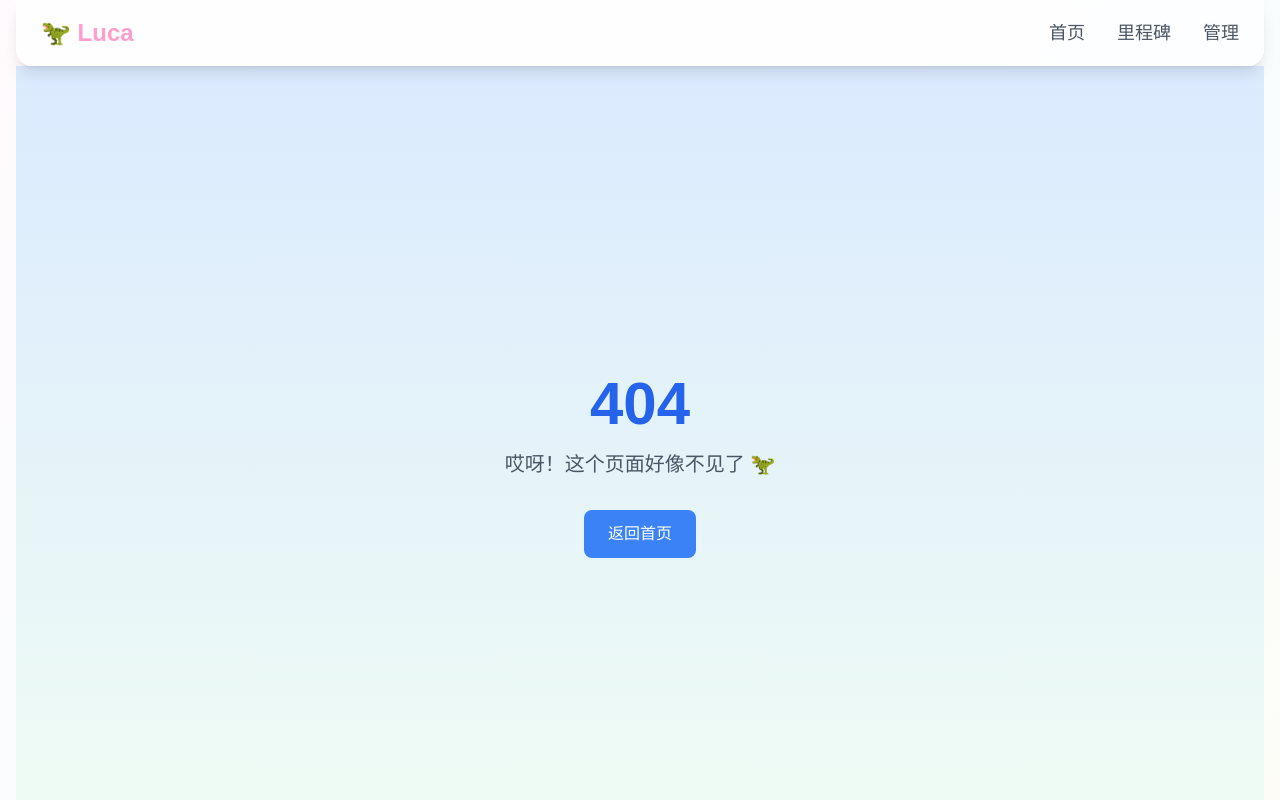
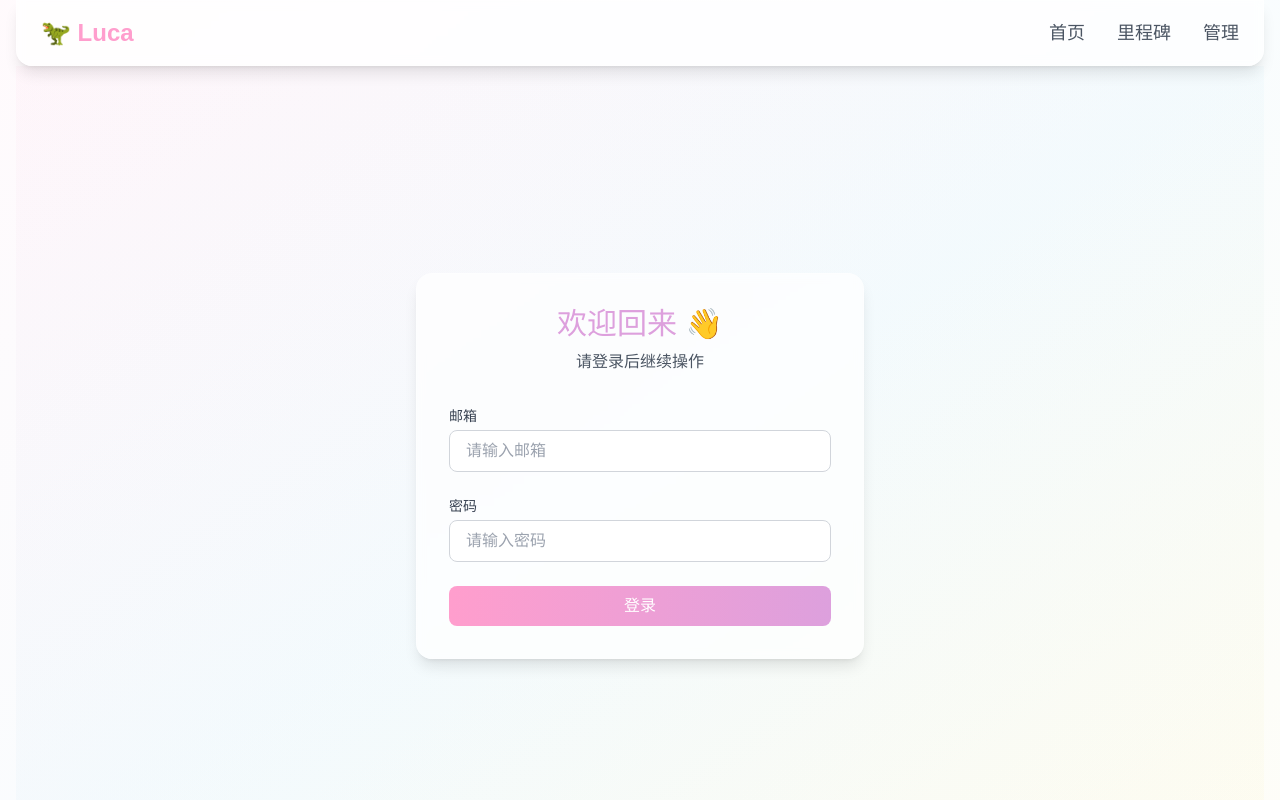
Before and after one commit to luckysonyu99/luckysonyu99.github.io, a Next.js app: page /auth/signin in a window 1280 px wide. Before the commit this address had no page. Shown: the top 800 px of the page. Built offline with nearby package versions, Linux system fonts and the light colour scheme; a web font is replaced by a local one.

Commit message:
Add authentication system

```diff
--- a/app/admin/layout.tsx
+++ b/app/admin/layout.tsx
@@ -2,6 +2,7 @@
 import React from 'react';
 import Link from 'next/link';
 import { usePathname } from 'next/navigation';
+import { signOut } from 'next-auth/react';
 
 const menuItems = [
   {
@@ -33,6 +34,10 @@ export default function AdminLayout({
 }) {
   const pathname = usePathname();
 
+  const handleSignOut = () => {
+    signOut({ callbackUrl: '/' });
+  };
+
   return (
     <div className="flex min-h-screen">
       {/* 侧边栏 */}
@@ -60,6 +65,16 @@ export default function AdminLayout({
               );
             })}
           </nav>
+
+          <div className="mt-8 pt-8 border-t border-gray-200">
+            <button
+              onClick={handleSignOut}
+              className="flex items-center gap-3 px-4 py-3 rounded-lg text-gray-600 hover:bg-gray-50 transition-colors w-full"
+            >
+              <span className="text-xl">👋</span>
+              <span className="font-medium">退出登录</span>
+            </button>
+          </div>
         </div>
       </div>
 
--- /dev/null
+++ b/app/api/auth/[...nextauth]/route.ts
@@ -0,0 +1,53 @@
+import NextAuth from 'next-auth';
+import CredentialsProvider from 'next-auth/providers/credentials';
+import { supabase } from '@/lib/supabase';
+
+const handler = NextAuth({
+  providers: [
+    CredentialsProvider({
+      name: 'Credentials',
+      credentials: {
+        email: { label: '邮箱', type: 'email' },
+        password: { label: '密码', type: 'password' }
+      },
+      async authorize(credentials) {
+        if (!credentials?.email || !credentials?.password) {
+          return null;
+        }
+
+        const { data: { user }, error } = await supabase.auth.signInWithPassword({
+          email: credentials.email,
+          password: credentials.password,
+        });
+
+        if (error || !user) {
+          return null;
+        }
+
+        return {
+          id: user.id,
+          email: user.email,
+        };
+      },
+    }),
+  ],
+  pages: {
+    signIn: '/auth/signin',
+  },
+  callbacks: {
+    async jwt({ token, user }) {
+      if (user) {
+        token.id = user.id;
+      }
+      return token;
+    },
+    async session({ session, token }) {
+      if (session.user) {
+        session.user.id = token.id as string;
+      }
+      return session;
+    },
+  },
+})
+
+export { handler as GET, handler as POST }
--- /dev/null
+++ b/app/auth/signin/page.tsx
@@ -0,0 +1,105 @@
+'use client';
+import React, { useState } from 'react';
+import { signIn } from 'next-auth/react';
+import { useRouter } from 'next/navigation';
+import { motion } from 'framer-motion';
+
+export default function SignIn() {
+  const router = useRouter();
+  const [email, setEmail] = useState('');
+  const [password, setPassword] = useState('');
+  const [error, setError] = useState('');
+  const [loading, setLoading] = useState(false);
+
+  const handleSubmit = async (e: React.FormEvent) => {
+    e.preventDefault();
+    setError('');
+    setLoading(true);
+
+    try {
+      const result = await signIn('credentials', {
+        email,
+        password,
+        redirect: false,
+      });
+
+      if (result?.error) {
+        setError('邮箱或密码错误');
+      } else {
+        router.push('/admin');
+      }
+    } catch (error) {
+      setError('登录失败，请稍后重试');
+    } finally {
+      setLoading(false);
+    }
+  };
+
+  return (
+    <div className="min-h-screen flex items-center justify-center bg-gradient-to-br from-candy-pink/5 via-candy-blue/5 to-candy-yellow/5">
+      <motion.div
+        initial={{ opacity: 0, y: 20 }}
+        animate={{ opacity: 1, y: 0 }}
+        transition={{ duration: 0.8 }}
+        className="w-full max-w-md"
+      >
+        <div className="bg-white/70 backdrop-blur-sm rounded-2xl shadow-lg border border-white/20 p-8">
+          <div className="text-center mb-8">
+            <h1 className="text-3xl font-qingke text-candy-purple mb-2">
+              欢迎回来 👋
+            </h1>
+            <p className="text-gray-600">
+              请登录后继续操作
+            </p>
+          </div>
+
+          <form onSubmit={handleSubmit} className="space-y-6">
+            <div>
+              <label className="block text-sm font-medium text-gray-700 mb-1">
+                邮箱
+              </label>
+              <input
+                type="email"
+                value={email}
+                onChange={(e) => setEmail(e.target.value)}
+                className="w-full px-4 py-2 border border-gray-300 rounded-lg focus:ring-candy-pink focus:border-candy-pink"
+                placeholder="请输入邮箱"
+                required
+              />
+            </div>
+
+            <div>
+              <label className="block text-sm font-medium text-gray-700 mb-1">
+                密码
+              </label>
+              <input
+                type="password"
+                value={password}
+                onChange={(e) => setPassword(e.target.value)}
+                className="w-full px-4 py-2 border border-gray-300 rounded-lg focus:ring-candy-pink focus:border-candy-pink"
+                placeholder="请输入密码"
+                required
+              />
+            </div>
+
+            {error && (
+              <div className="text-red-500 text-sm text-center">
+                {error}
+              </div>
+            )}
+
+            <button
+              type="submit"
+              disabled={loading}
+              className={`w-full bg-gradient-to-r from-candy-pink to-candy-purple text-white font-medium py-2 px-4 rounded-lg transition-opacity ${
+                loading ? 'opacity-70 cursor-not-allowed' : 'hover:opacity-90'
+              }`}
+            >
+              {loading ? '登录中...' : '登录'}
+            </button>
+          </form>
+        </div>
+      </motion.div>
+    </div>
+  );
+}
--- a/package.json
+++ b/package.json
@@ -13,12 +13,14 @@
   "author": "",
   "license": "ISC",
   "dependencies": {
+    "@auth/core": "^0.34.2",
     "@headlessui/react": "^1.7.18",
     "@heroicons/react": "^2.1.1",
     "@supabase/supabase-js": "^2.49.3",
     "daisyui": "^5.0.9",
     "framer-motion": "^11.0.8",
     "next": "14.1.0",
+    "next-auth": "^4.24.11",
     "react": "^18",
     "react-dom": "^18"
   },
```
Also changed, not shown: middleware.ts (added, +11 -0 lines), 1 other file (tests, documents, lock files or other folders).
